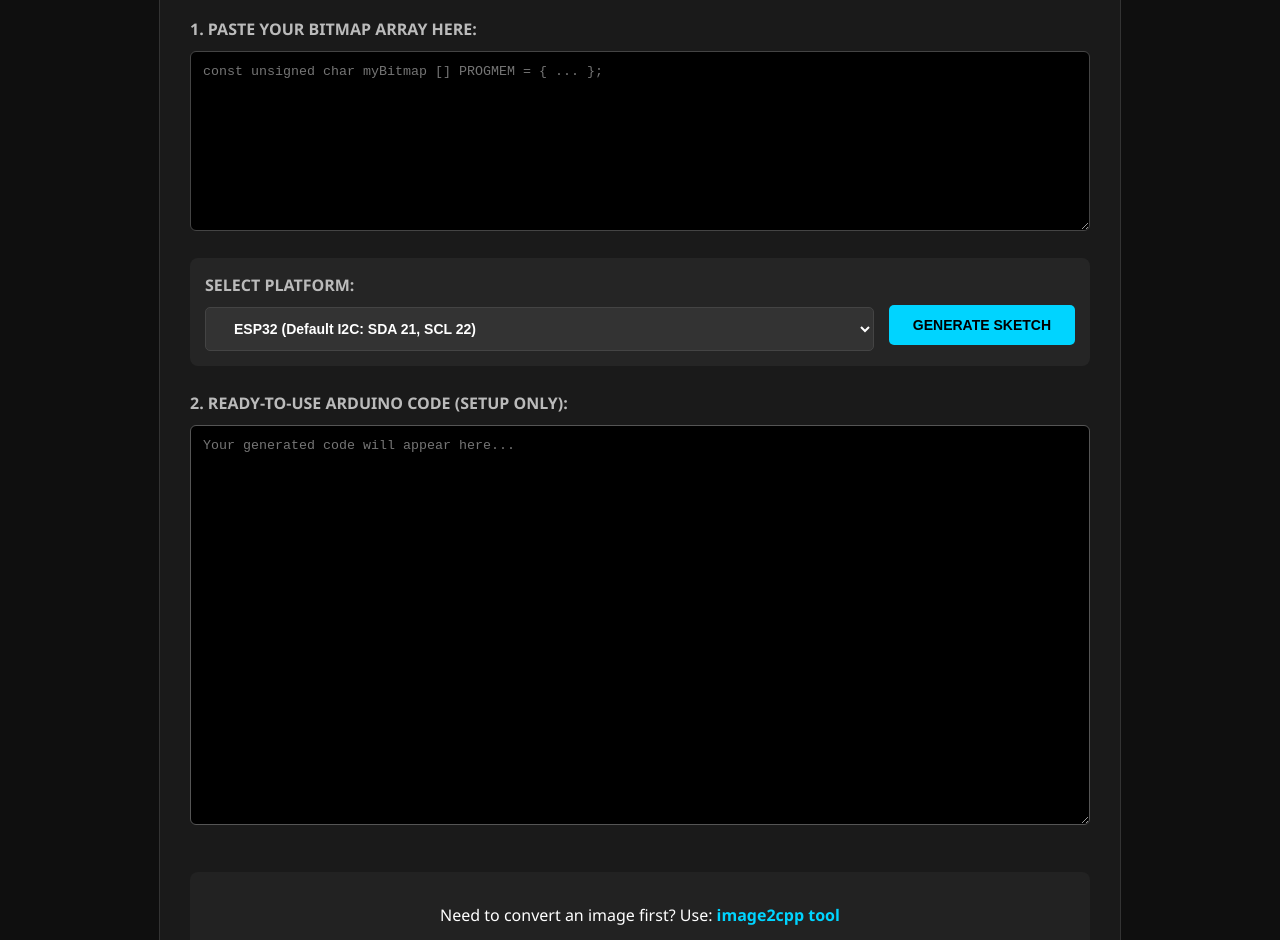
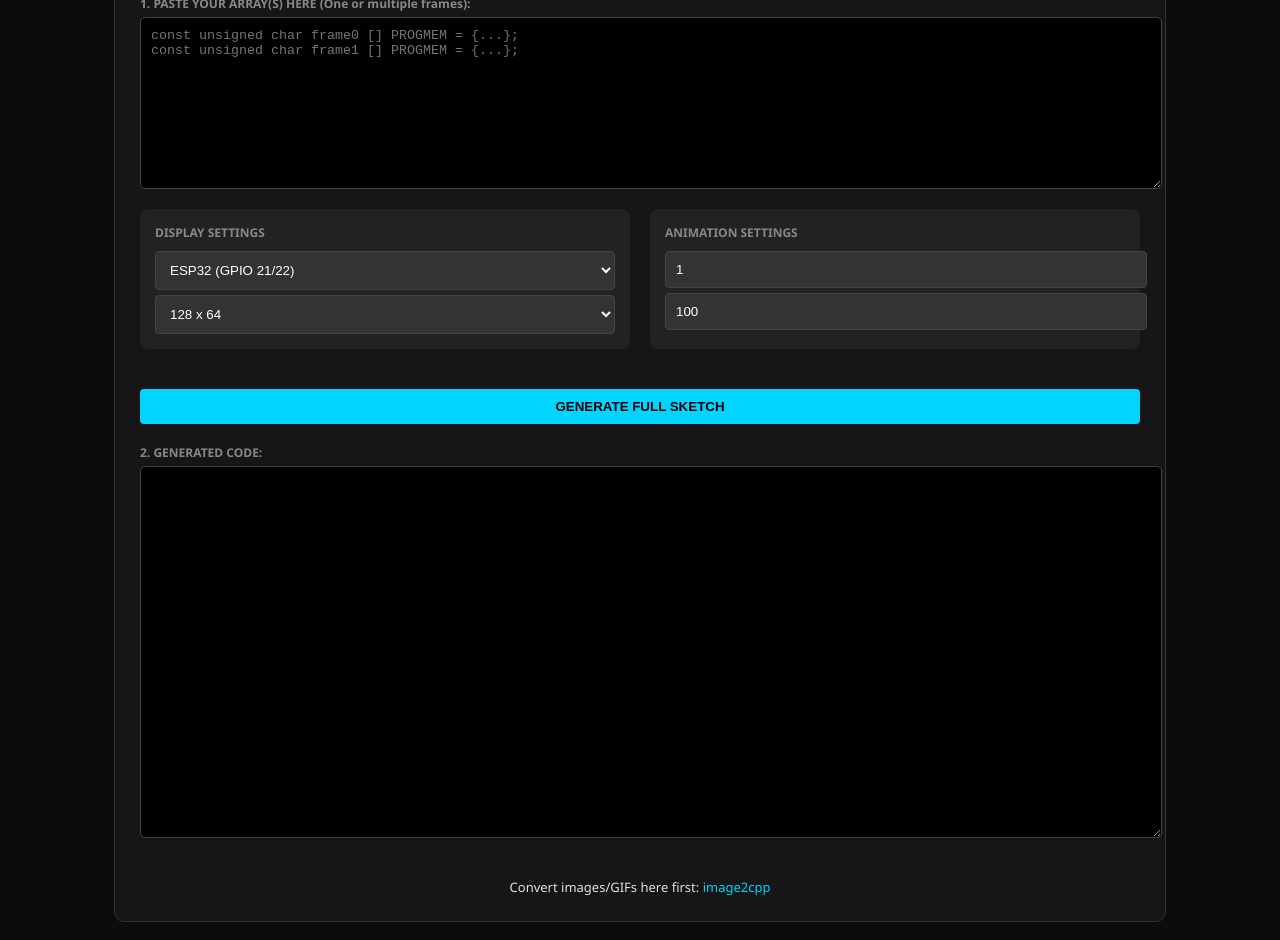
Before and after one commit to PyioCodes/array-to-arduino-esp-code, a plain HTML site: page index.html in a window 1280 px wide. Shown: the part 112-1052 px from the top of the page. Drawn offline with Linux system fonts and the light colour scheme.

Commit message:
Update title and enhance OLED code generator layout

```diff
--- a/index.html
+++ b/index.html
@@ -2,97 +2,117 @@
 <html lang="en">
 <head>
     <meta charset="UTF-8">
-    <title>OLED Static Code Generator</title>
+    <title>Ultimate OLED Code Generator</title>
     <style>
-        body { font-family: 'Segoe UI', Tahoma, Geneva, Verdana, sans-serif; background: #0f0f0f; color: #ffffff; padding: 20px; line-height: 1.6; }
-        .container { max-width: 900px; margin: 0 auto; background: #1a1a1a; padding: 30px; border-radius: 12px; border: 1px solid #333; }
-        h2 { color: #00d4ff; border-bottom: 2px solid #00d4ff; padding-bottom: 10px; margin-top: 0; }
-        label { display: block; margin-bottom: 8px; font-weight: bold; color: #bbb; }
-        textarea { width: 100%; height: 180px; background: #000; color: #00ff00; border: 1px solid #444; padding: 12px; font-family: 'Cascadia Code', 'Courier New', monospace; border-radius: 6px; margin-bottom: 20px; box-sizing: border-box; }
-        .controls { display: flex; gap: 15px; align-items: center; margin-bottom: 25px; background: #252525; padding: 15px; border-radius: 8px; }
-        select, button { padding: 12px 24px; border-radius: 5px; border: none; font-size: 14px; font-weight: bold; cursor: pointer; outline: none; }
-        select { background: #333; color: #fff; border: 1px solid #444; }
-        button { background: #00d4ff; color: #000; transition: background 0.2s; }
+        body { font-family: 'Segoe UI', sans-serif; background: #0c0c0c; color: #e0e0e0; padding: 20px; }
+        .container { max-width: 1000px; margin: 0 auto; background: #161616; padding: 25px; border-radius: 10px; border: 1px solid #333; }
+        h2 { color: #00d4ff; margin-top: 0; text-transform: uppercase; letter-spacing: 2px; }
+        label { display: block; margin-bottom: 5px; font-weight: bold; font-size: 12px; color: #888; }
+        textarea { width: 100%; height: 150px; background: #000; color: #00ff00; border: 1px solid #444; padding: 10px; font-family: monospace; border-radius: 5px; margin-bottom: 15px; }
+        .grid { display: grid; grid-template-columns: 1fr 1fr; gap: 20px; margin-bottom: 20px; }
+        .panel { background: #222; padding: 15px; border-radius: 8px; }
+        select, input, button { width: 100%; padding: 10px; margin-top: 5px; background: #333; color: #fff; border: 1px solid #444; border-radius: 4px; }
+        button { background: #00d4ff; color: #000; font-weight: bold; cursor: pointer; border: none; margin-top: 20px; }
         button:hover { background: #0099bb; }
-        #final-code { height: 400px; color: #ff9d00; border-color: #555; }
-        .footer-link { margin-top: 20px; text-align: center; padding: 15px; background: #222; border-radius: 8px; }
-        .footer-link a { color: #00d4ff; text-decoration: none; font-weight: bold; }
-        .footer-link a:hover { text-decoration: underline; }
+        #final-code { height: 350px; color: #ff9d00; }
+        .footer { margin-top: 20px; text-align: center; font-size: 13px; }
+        a { color: #00d4ff; text-decoration: none; }
     </style>
 </head>
 <body>
 
 <div class="container">
-    <h2>OLED STATIC CODE GENERATOR</h2>
+    <h2>OLED Pro Generator (Static & Animation)</h2>
 
-    <label>1. PASTE YOUR BITMAP ARRAY HERE:</label>
-    <textarea id="array-input" placeholder="const unsigned char myBitmap [] PROGMEM = { ... };"></textarea>
+    <label>1. PASTE YOUR ARRAY(S) HERE (One or multiple frames):</label>
+    <textarea id="array-input" placeholder="const unsigned char frame0 [] PROGMEM = {...}; &#10;const unsigned char frame1 [] PROGMEM = {...};"></textarea>
 
-    <div class="controls">
-        <div style="flex-grow: 1;">
-            <label>SELECT PLATFORM:</label>
-            <select id="platform" style="width: 100%;">
-                <option value="esp32">ESP32 (Default I2C: SDA 21, SCL 22)</option>
-                <option value="arduino">Arduino (Standard I2C: A4/A5)</option>
+    <div class="grid">
+        <div class="panel">
+            <label>DISPLAY SETTINGS</label>
+            <select id="platform">
+                <option value="esp32">ESP32 (GPIO 21/22)</option>
+                <option value="arduino">Arduino (Standard I2C)</option>
+            </select>
+            <select id="resolution">
+                <option value="128x64">128 x 64</option>
+                <option value="128x32">128 x 32</option>
             </select>
         </div>
-        <button onclick="generateCode()" style="margin-top: 25px;">GENERATE SKETCH</button>
+        <div class="panel">
+            <label>ANIMATION SETTINGS</label>
+            <input type="number" id="frame-count" placeholder="Number of frames (1 for static)" value="1">
+            <input type="number" id="frame-delay" placeholder="Delay between frames (ms)" value="100">
+        </div>
     </div>
 
-    <label>2. READY-TO-USE ARDUINO CODE (SETUP ONLY):</label>
-    <textarea id="final-code" readonly placeholder="Your generated code will appear here..."></textarea>
+    <button onclick="generate()">GENERATE FULL SKETCH</button>
 
-    <div class="footer-link">
-        <p>Need to convert an image first? Use: <a href="https://javl.github.io/image2cpp/" target="_blank">image2cpp tool</a></p>
+    <label style="margin-top:20px;">2. GENERATED CODE:</label>
+    <textarea id="final-code" readonly></textarea>
+
+    <div class="footer">
+        Convert images/GIFs here first: <a href="https://javl.github.io/image2cpp/" target="_blank">image2cpp</a>
     </div>
 </div>
 
 <script>
-function generateCode() {
+function generate() {
     const arrayData = document.getElementById('array-input').value.trim();
     const platform = document.getElementById('platform').value;
-    const finalCodeBox = document.getElementById('final-code');
+    const res = document.getElementById('resolution').value.split('x');
+    const count = parseInt(document.getElementById('frame-count').value);
+    const fDelay = document.getElementById('frame-delay').value;
 
-    if(!arrayData.includes('0x')) {
-        alert("Error: Please paste a valid Hex Array!");
-        return;
+    const w = res[0];
+    const h = res[1];
+
+    let wireInit = (platform === 'esp32') ? "Wire.begin(21, 22);" : "Wire.begin();";
+
+    // Logic to handle multiple frames in loop if count > 1
+    let loopContent = "";
+    if (count > 1) {
+        loopContent = "  // Animation Loop\n";
+        loopContent += "  const unsigned char* frames[] = {";
+        for(let i=0; i<count; i++) loopContent += `frame${i}${i==count-1?'':','}`;
+        loopContent += "};\n\n";
+        loopContent += `  for(int i=0; i<${count}; i++) {\n`;
+        loopContent += "    display.clearDisplay();\n";
+        loopContent += `    display.drawBitmap(0, 0, frames[i], ${w}, ${h}, 1);\n`;
+        loopContent += "    display.display();\n";
+        loopContent += `    delay(${fDelay});\n`;
+        loopContent += "  }";
     }
-
-    let wireConfig = (platform === 'esp32')
-        ? "Wire.begin(21, 22);"
-        : "Wire.begin();";
 
     const sketch = `#include <Wire.h>
 #include <Adafruit_GFX.h>
 #include <Adafruit_SSD1306.h>
 
-#define SCREEN_WIDTH 128
-#define SCREEN_HEIGHT 64
-#define OLED_RESET    -1
+#define SCREEN_WIDTH ${w}
+#define SCREEN_HEIGHT ${h}
 #define SCREEN_ADDRESS 0x3C
 
-Adafruit_SSD1306 display(SCREEN_WIDTH, SCREEN_HEIGHT, &Wire, OLED_RESET);
+Adafruit_SSD1306 display(SCREEN_WIDTH, SCREEN_HEIGHT, &Wire, -1);
 
 ${arrayData}
 
 void setup() {
-  ${wireConfig}
-
+  ${wireInit}
   if(!display.begin(SSD1306_SWITCHCAPVCC, SCREEN_ADDRESS)) {
     for(;;);
   }
 
-  display.clearDisplay();
-  display.drawBitmap(0, 0, myBitmap, 128, 64, SSD1306_WHITE);
-  display.display();
+  // If static (1 frame), draw once in setup
+  ${count == 1 ? `display.clearDisplay();
+  display.drawBitmap(0, 0, myBitmap, ${w}, ${h}, 1);
+  display.display();` : ''}
 }
 
 void loop() {
-  // Static image - No loop logic required.
-}
-`;
+${loopContent}
+}`;
 
-    finalCodeBox.value = sketch;
+    document.getElementById('final-code').value = sketch;
 }
 </script>
 
```
